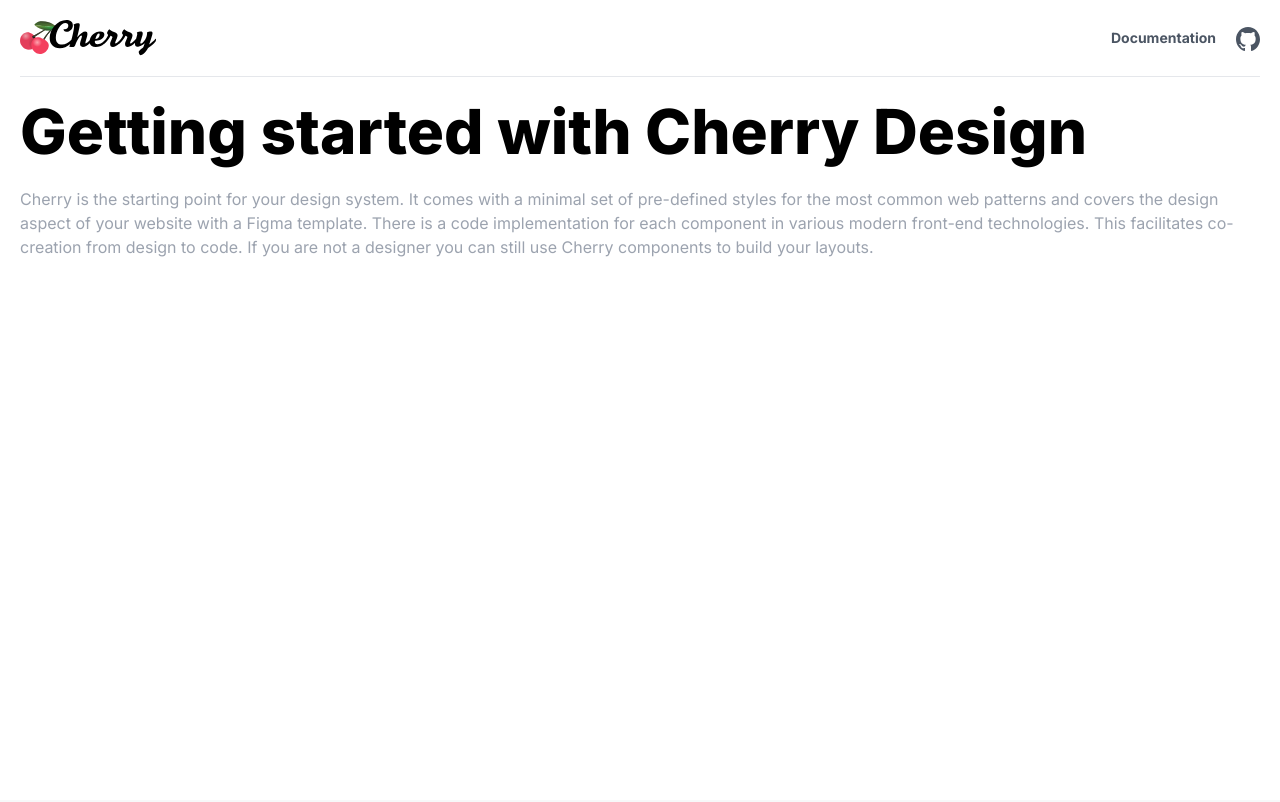
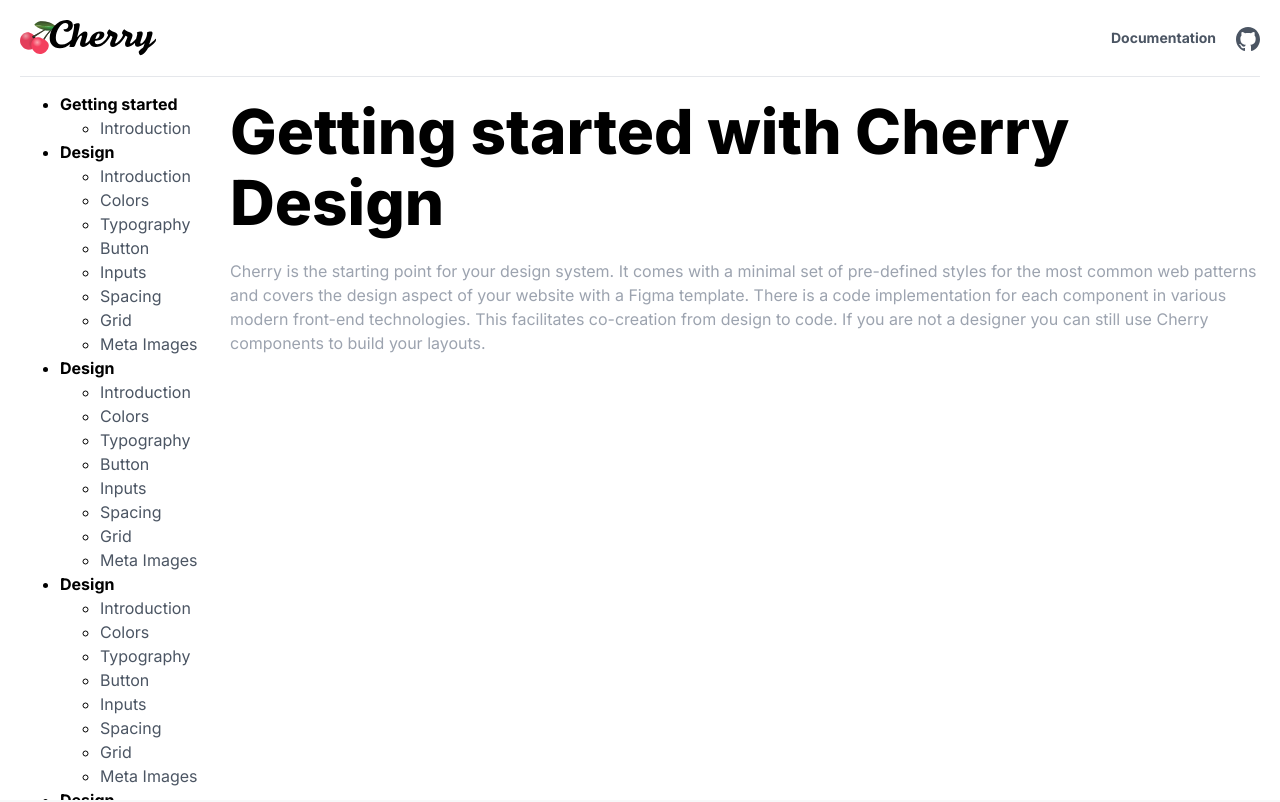
Before and after one commit to cherry-design-system/documentation, a Next.js app: page /documentation in a window 1280 px wide. Shown: the top 802 px of the page. Built offline with nearby package versions, Linux system fonts and the light colour scheme.

Commit message:
refactor: col component and global styles

```diff
--- a/src/assets/styles/globalStyles.js
+++ b/src/assets/styles/globalStyles.js
@@ -12,7 +12,6 @@ const globalStyles = (
 				margin: 0;
 				padding: 0;
 				min-height: 100%;
-				overflow-x: hidden;
 			}
 
 			body {
--- a/src/components/Layout/Container/Container.styles.js
+++ b/src/components/Layout/Container/Container.styles.js
@@ -2,7 +2,6 @@ import { css } from "@emotion/react";
 import { mq, Breakpoints } from "../../../assets/styles/mq";
 
 const containerStyles = (theme, fluid, textAlign) => css`
-	max-width: ${theme.spacing.maxWidth};
 	margin: auto;
 	padding: 0 ${theme.spacing.marginContainer.mobile};
 
@@ -10,11 +9,14 @@ const containerStyles = (theme, fluid, textAlign) => css`
 		padding: 0 ${theme.spacing.marginContainer.desktop};
 	}
 
-	${fluid &&
-	css`
-		max-width: 100%;
-		widht: 100%;
-	`}
+	${fluid
+		? css`
+				max-width: 100%;
+				width: 100%;
+		  `
+		: css`
+				max-width: ${theme.spacing.maxWidth};
+		  `}
 
 	${textAlign === "right" &&
 	css`
--- a/src/components/Layout/Grid/Col/Col.js
+++ b/src/components/Layout/Grid/Col/Col.js
@@ -30,10 +30,13 @@ function Col({
 	lastXxl,
 	lastXxxl,
 	display,
+	fullScreen,
 }) {
 	return (
 		<div
-			css={colStyles(
+			css={(theme) =>
+				colStyles(
+					theme,
 					textAlign,
 					xs,
 					sm,
@@ -59,7 +62,9 @@ function Col({
 					lastXxl,
 					lastXxxl,
 					display,
-			)}
+					fullScreen,
+				)
+			}
 			className={className}
 			id={id}
 			data-col
--- a/src/components/Layout/Grid/Col/Col.styles.js
+++ b/src/components/Layout/Grid/Col/Col.styles.js
@@ -91,6 +91,7 @@ const col12 = css`
 `;
 
 const colStyles = (
+	theme,
 	textAlign,
 	xs,
 	sm,
@@ -116,6 +117,7 @@ const colStyles = (
 	lastXxl,
 	lastXxxl,
 	display,
+	fullScreen,
 ) => css`
 	${display &&
 	css`
@@ -145,6 +147,15 @@ const colStyles = (
 	${last &&
 	css`
 		order: -1;
+	`}
+
+	${fullScreen &&
+	css`
+		${mq(Breakpoints.lg)} {
+			height: calc(100vh - ${theme.spacing.paddingTopBody.desktop});
+			overflow-y: scroll;
+			-webkit-overflow-scrolling: touch;
+		}
 	`}
 
 	${mq(Breakpoints.xs)} {
--- /dev/null
+++ b/src/components/Sidebar/Sidebar.js
@@ -0,0 +1,346 @@
+import Link from "next/link";
+import React from "react";
+import { sidebarStyles } from "./Sidebar.styles";
+
+function Sidebar({ className }) {
+	return (
+		<div className={className} css={(theme) => sidebarStyles(theme)}>
+			<ul>
+				<li>
+					<strong>Getting started</strong>
+					<ul>
+						<li>
+							<Link href="/" as="/">
+								<a>Introduction</a>
+							</Link>
+						</li>
+					</ul>
+				</li>
+
+				<li>
+					<strong>Design</strong>
+					<ul>
+						<li>
+							<Link href="/" as="/">
+								<a>Introduction</a>
+							</Link>
+						</li>
+						<li>
+							<Link href="/" as="/">
+								<a>Colors</a>
+							</Link>
+						</li>
+						<li>
+							<Link href="/" as="/">
+								<a>Typography</a>
+							</Link>
+						</li>
+						<li>
+							<Link href="/" as="/">
+								<a>Button</a>
+							</Link>
+						</li>
+						<li>
+							<Link href="/" as="/">
+								<a>Inputs</a>
+							</Link>
+						</li>
+						<li>
+							<Link href="/" as="/">
+								<a>Spacing</a>
+							</Link>
+						</li>
+						<li>
+							<Link href="/" as="/">
+								<a>Grid</a>
+							</Link>
+						</li>
+						<li>
+							<Link href="/" as="/">
+								<a>Meta Images</a>
+							</Link>
+						</li>
+					</ul>
+				</li>
+
+				<li>
+					<strong>Design</strong>
+					<ul>
+						<li>
+							<Link href="/" as="/">
+								<a>Introduction</a>
+							</Link>
+						</li>
+						<li>
+							<Link href="/" as="/">
+								<a>Colors</a>
+							</Link>
+						</li>
+						<li>
+							<Link href="/" as="/">
+								<a>Typography</a>
+							</Link>
+						</li>
+						<li>
+							<Link href="/" as="/">
+								<a>Button</a>
+							</Link>
+						</li>
+						<li>
+							<Link href="/" as="/">
+								<a>Inputs</a>
+							</Link>
+						</li>
+						<li>
+							<Link href="/" as="/">
+								<a>Spacing</a>
+							</Link>
+						</li>
+						<li>
+							<Link href="/" as="/">
+								<a>Grid</a>
+							</Link>
+						</li>
+						<li>
+							<Link href="/" as="/">
+								<a>Meta Images</a>
+							</Link>
+						</li>
+					</ul>
+				</li>
+
+				<li>
+					<strong>Design</strong>
+					<ul>
+						<li>
+							<Link href="/" as="/">
+								<a>Introduction</a>
+							</Link>
+						</li>
+						<li>
+							<Link href="/" as="/">
+								<a>Colors</a>
+							</Link>
+						</li>
+						<li>
+							<Link href="/" as="/">
+								<a>Typography</a>
+							</Link>
+						</li>
+						<li>
+							<Link href="/" as="/">
+								<a>Button</a>
+							</Link>
+						</li>
+						<li>
+							<Link href="/" as="/">
+								<a>Inputs</a>
+							</Link>
+						</li>
+						<li>
+							<Link href="/" as="/">
+								<a>Spacing</a>
+							</Link>
+						</li>
+						<li>
+							<Link href="/" as="/">
+								<a>Grid</a>
+							</Link>
+						</li>
+						<li>
+							<Link href="/" as="/">
+								<a>Meta Images</a>
+							</Link>
+						</li>
+					</ul>
+				</li>
+
+				<li>
+					<strong>Design</strong>
+					<ul>
+						<li>
+							<Link href="/" as="/">
+								<a>Introduction</a>
+							</Link>
+						</li>
+						<li>
+							<Link href="/" as="/">
+								<a>Colors</a>
+							</Link>
+						</li>
+						<li>
+							<Link href="/" as="/">
+								<a>Typography</a>
+							</Link>
+						</li>
+						<li>
+							<Link href="/" as="/">
+								<a>Button</a>
+							</Link>
+						</li>
+						<li>
+							<Link href="/" as="/">
+								<a>Inputs</a>
+							</Link>
+						</li>
+						<li>
+							<Link href="/" as="/">
+								<a>Spacing</a>
+							</Link>
+						</li>
+						<li>
+							<Link href="/" as="/">
+								<a>Grid</a>
+							</Link>
+						</li>
+						<li>
+							<Link href="/" as="/">
+								<a>Meta Images</a>
+							</Link>
+						</li>
+					</ul>
+				</li>
+
+				<li>
+					<strong>Design</strong>
+					<ul>
+						<li>
+							<Link href="/" as="/">
+								<a>Introduction</a>
+							</Link>
+						</li>
+						<li>
+							<Link href="/" as="/">
+								<a>Colors</a>
+							</Link>
+						</li>
+						<li>
+							<Link href="/" as="/">
+								<a>Typography</a>
+							</Link>
+						</li>
+						<li>
+							<Link href="/" as="/">
+								<a>Button</a>
+							</Link>
+						</li>
+						<li>
+							<Link href="/" as="/">
+								<a>Inputs</a>
+							</Link>
+						</li>
+						<li>
+							<Link href="/" as="/">
+								<a>Spacing</a>
+							</Link>
+						</li>
+						<li>
+							<Link href="/" as="/">
+								<a>Grid</a>
+							</Link>
+						</li>
+						<li>
+							<Link href="/" as="/">
+								<a>Meta Images</a>
+							</Link>
+						</li>
+					</ul>
+				</li>
+
+				<li>
+					<strong>Design</strong>
+					<ul>
+						<li>
+							<Link href="/" as="/">
+								<a>Introduction</a>
+							</Link>
+						</li>
+						<li>
+							<Link href="/" as="/">
+								<a>Colors</a>
+							</Link>
+						</li>
+						<li>
+							<Link href="/" as="/">
+								<a>Typography</a>
+							</Link>
+						</li>
+						<li>
+							<Link href="/" as="/">
+								<a>Button</a>
+							</Link>
+						</li>
+						<li>
+							<Link href="/" as="/">
+								<a>Inputs</a>
+							</Link>
+						</li>
+						<li>
+							<Link href="/" as="/">
+								<a>Spacing</a>
+							</Link>
+						</li>
+						<li>
+							<Link href="/" as="/">
+								<a>Grid</a>
+							</Link>
+						</li>
+						<li>
+							<Link href="/" as="/">
+								<a>Meta Images</a>
+							</Link>
+						</li>
+					</ul>
+				</li>
+
+				<li>
+					<strong>Design</strong>
+					<ul>
+						<li>
+							<Link href="/" as="/">
+								<a>Introduction</a>
+							</Link>
+						</li>
+						<li>
+							<Link href="/" as="/">
+								<a>Colors</a>
+							</Link>
+						</li>
+						<li>
+							<Link href="/" as="/">
+								<a>Typography</a>
+							</Link>
+						</li>
+						<li>
+							<Link href="/" as="/">
+								<a>Button</a>
+							</Link>
+						</li>
+						<li>
+							<Link href="/" as="/">
+								<a>Inputs</a>
+							</Link>
+						</li>
+						<li>
+							<Link href="/" as="/">
+								<a>Spacing</a>
+							</Link>
+						</li>
+						<li>
+							<Link href="/" as="/">
+								<a>Grid</a>
+							</Link>
+						</li>
+						<li>
+							<Link href="/" as="/">
+								<a>Meta Images</a>
+							</Link>
+						</li>
+					</ul>
+				</li>
+			</ul>
+		</div>
+	);
+}
+
+export { Sidebar };
--- /dev/null
+++ b/src/components/Sidebar/Sidebar.styles.js
@@ -0,0 +1,7 @@
+import { css } from "@emotion/react";
+
+export const sidebarStyles = (theme) => css`
+	left: 0;
+	top: 0;
+	width: 100%;
+`;
--- /dev/null
+++ b/src/components/Sidebar/index.js
@@ -0,0 +1 @@
+export { Sidebar } from "./Sidebar";
--- a/src/pages/documentation/index.js
+++ b/src/pages/documentation/index.js
@@ -1,25 +1,34 @@
 import React from "react";
 import { css } from "@emotion/react";
 import { Page } from "../../components/Pages";
-import { Container, Space, H1 } from "../../components/Layout";
+import { Container, Space, H1, Row, Col } from "../../components/Layout";
+import { Sidebar } from "../../components/Sidebar";
 
 function Index({ posts = [] }) {
 	return (
 		<Page title="Documentation" description="Hello world">
 			<Container fluid>
-				<Space xsSize={20} />
-				<H1 size="hero1">Getting started with Cherry Design</H1>
-				<Space xsSize="none" lgSize={10} />
-				<p>
-					Cherry is the starting point for your design system. It
-					comes with a minimal set of pre-defined styles for the most
-					common web patterns and covers the design aspect of your
-					website with a Figma template. There is a code
-					implementation for each component in various modern
-					front-end technologies. This facilitates co-creation from
-					design to code. If you are not a designer you can still use
-					Cherry components to build your layouts.
-				</p>
+				<Row>
+					<Col xs={12} lg={2} fullScreen>
+						<Sidebar />
+					</Col>
+					<Col xs={12} lg={10} fullScreen>
+						<Space xsSize={20} />
+						<H1 size="hero1">Getting started with Cherry Design</H1>
+						<Space xsSize="none" lgSize={10} />
+						<p>
+							Cherry is the starting point for your design system.
+							It comes with a minimal set of pre-defined styles
+							for the most common web patterns and covers the
+							design aspect of your website with a Figma template.
+							There is a code implementation for each component in
+							various modern front-end technologies. This
+							facilitates co-creation from design to code. If you
+							are not a designer you can still use Cherry
+							components to build your layouts.
+						</p>
+					</Col>
+				</Row>
 			</Container>
 		</Page>
 	);
```
Lines whose indentation alone changed are shown as unchanged.
